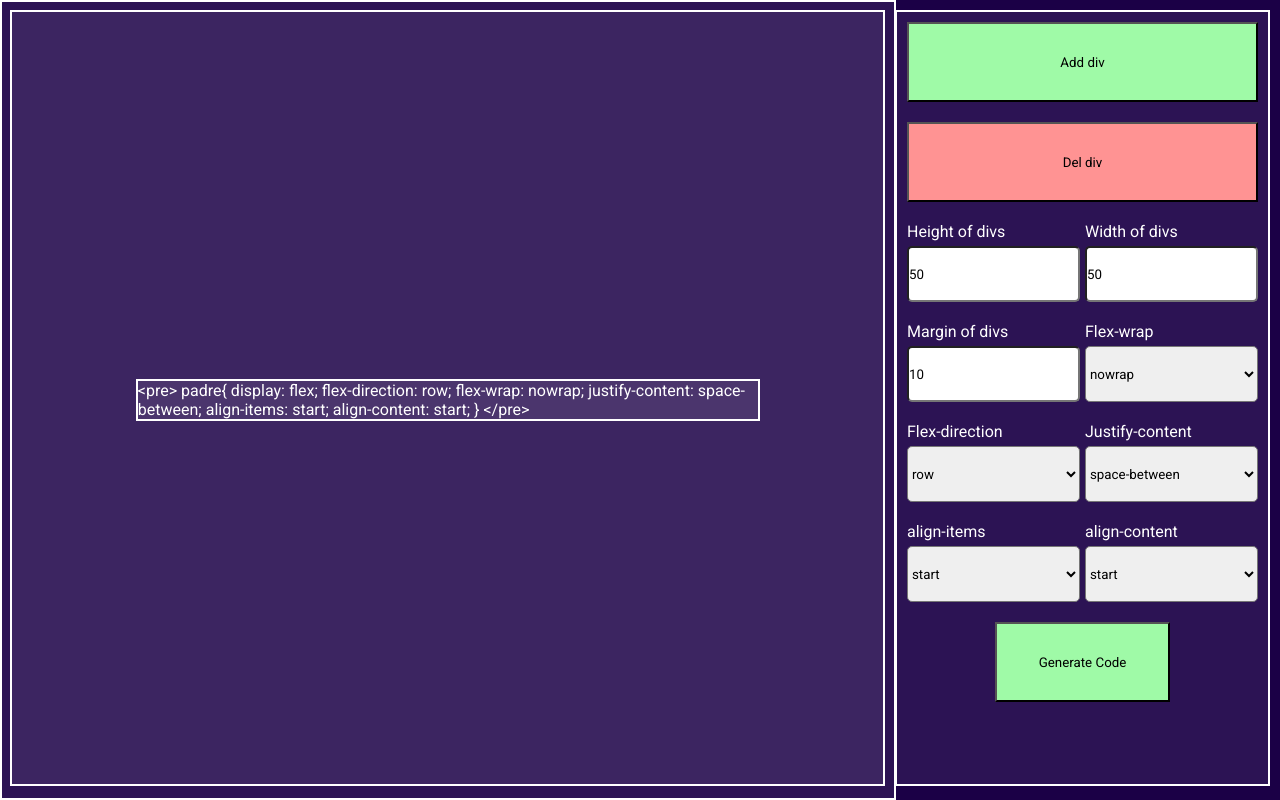
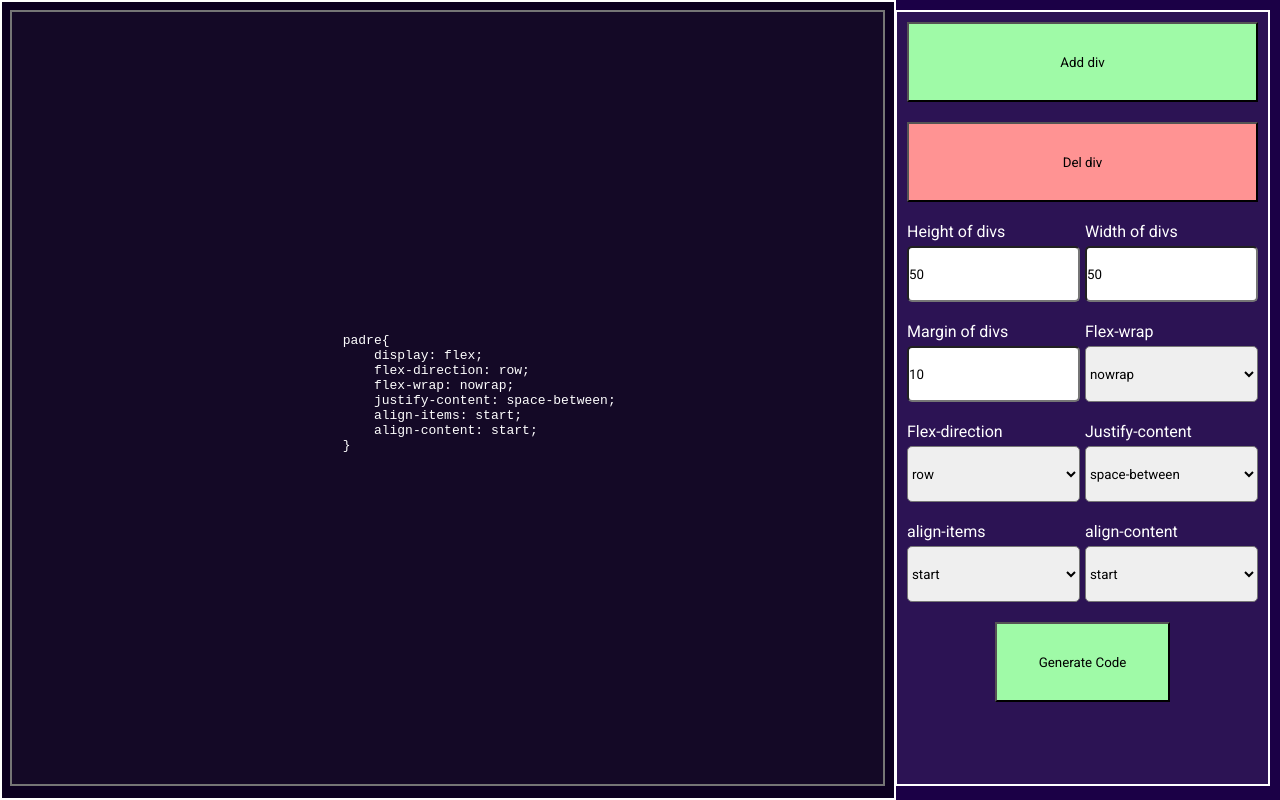
Before and after one commit to vhondos/herramienta_flexbox, a website with bundled scripts: page index.html in a window 1280 px wide. Both pictures are taken after a click on the button "Generate Code". Built offline with nearby package versions, Linux system fonts and the light colour scheme.

Commit message:
Logica terminada

```diff
--- a/index.html
+++ b/index.html
@@ -7,7 +7,8 @@
     <link rel="stylesheet" href="./style.css">
 </head>
 <body>
-    <div class="boxPre">
+    <div id="codigo" class="boxPreHidden">
+
     </div>
     <main>
 
--- a/src/main.ts
+++ b/src/main.ts
@@ -99,8 +99,7 @@ marginBox?.addEventListener('change', () => {
 
 generateCode.addEventListener('click', (e:Event) => {
     e.preventDefault()
-    const codigo = document.createElement('DIV')
-    codigo.textContent = `
+    const codigo = `
     <pre>
         padre{
             display: flex;
@@ -111,7 +110,10 @@ generateCode.addEventListener('click', (e:Event) => {
             align-content: ${aligContent.value};
         }
     </pre>`
-    codigo.classList.add(".popUp")
-    document.querySelector(".boxPre")?.appendChild(codigo)
+    const boxPre = document.getElementById("codigo")
+    boxPre?.classList.add("boxPre")
+    boxPre?.classList.remove("boxPreHidden")
+    boxPre!.innerHTML = codigo
+
 
 })
--- a/style.css
+++ b/style.css
@@ -101,6 +101,13 @@ input, select{
     align-items: center;
     justify-content: center;
     color: white;
+    background-color: rgba(0, 0, 0, 0.542) !important;
+    display: flex;
+}
+
+
+.boxPreHidden{
+    display: none;
 }
 
 pre {
```
